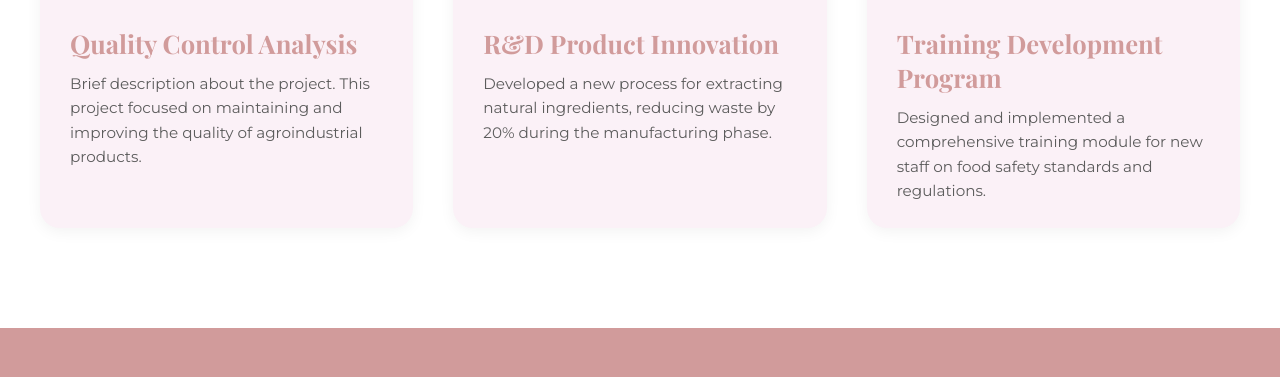
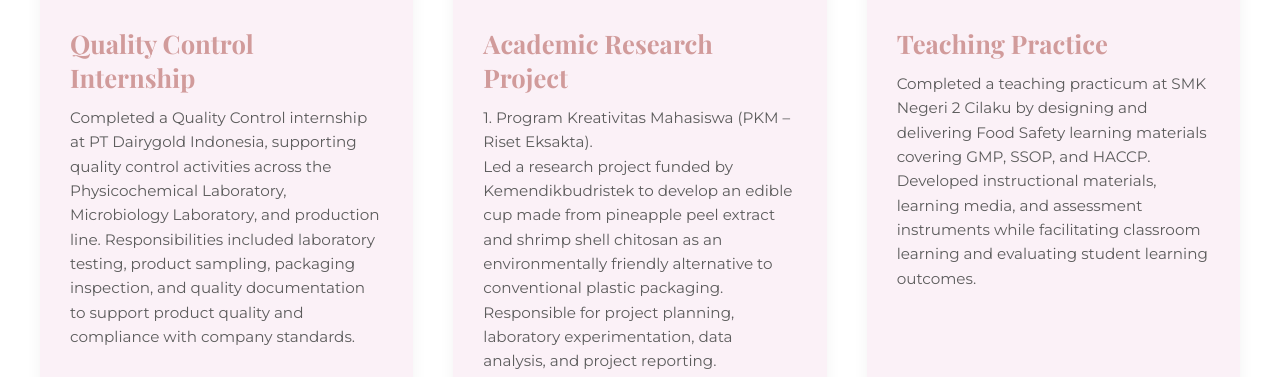
Before and after one commit to poojabunga/poojabunga.github.io, a plain HTML site: page index.html in a window 1280 px wide. Shown: the part 1267-1644 px from the top of the page. Drawn offline with nearby package versions, Linux system fonts and the light colour scheme.

Commit message:
Update index.html

```diff
--- a/index.html
+++ b/index.html
@@ -410,8 +410,8 @@
             <div class="portfolio-card">
                 <img src="porto.jpg" alt="Project 1">
                 <div class="portfolio-content">
-                    <h3><a href="portofolio/portfolio1/index.html">Quality Control Analysis</a></h3>
-                    <p>Brief description about the project. This project focused on maintaining and improving the quality of agroindustrial products.</p>
+                    <h3><a href="portofolio/portfolio1/index.html">Quality Control Internship</a></h3>
+                    <p>Completed a Quality Control internship at PT Dairygold Indonesia, supporting quality control activities across the Physicochemical Laboratory, Microbiology Laboratory, and production line. Responsibilities included laboratory testing, product sampling, packaging inspection, and quality documentation to support product quality and compliance with company standards.</p>
                 </div>
             </div>
 
@@ -419,8 +419,8 @@
             <div class="portfolio-card">
                 <img src="porto.jpg" alt="Project 2">
                 <div class="portfolio-content">
-                    <h3><a href="portofolio/portfolio2/index.html">R&D Product Innovation</a></h3>
-                    <p>Developed a new process for extracting natural ingredients, reducing waste by 20% during the manufacturing phase.</p>
+                    <h3><a href="portofolio/portfolio2/index.html">Academic Research Project</a></h3>
+                    <p> 1. Program Kreativitas Mahasiswa (PKM – Riset Eksakta). <br> Led a research project funded by Kemendikbudristek to develop an edible cup made from pineapple peel extract and shrimp shell chitosan as an environmentally friendly alternative to conventional plastic packaging. Responsible for project planning, laboratory experimentation, data analysis, and project reporting. <br> 2. Microbiology Research <br> Participated in a microbiological research project comparing microbial colony counts in white bread and whole wheat bread using the Total Plate Count (TPC) method. Contributed to laboratory analysis, data interpretation, and the preparation of a scientific publication. <br> 3. Bachelor’s Thesis <br> Designed and implemented an interactive learning model using the Teams Games Tournament (TGT) approach integrated with the Clash of Champions game to enhance students' cognitive learning outcomes and participation in the Good Manufacturing Practice (GMP) material.</p>
                 </div>
             </div>
 
@@ -428,8 +428,8 @@
             <div class="portfolio-card">
                 <img src="porto.jpg" alt="Project 3">
                 <div class="portfolio-content">
-                    <h3><a href="portofolio/portfolio3/index.html">Training Development Program</a></h3>
-                    <p>Designed and implemented a comprehensive training module for new staff on food safety standards and regulations.</p>
+                    <h3><a href="portofolio/portfolio3/index.html">Teaching Practice</a></h3>
+                    <p>Completed a teaching practicum at SMK Negeri 2 Cilaku by designing and delivering Food Safety learning materials covering GMP, SSOP, and HACCP. Developed instructional materials, learning media, and assessment instruments while facilitating classroom learning and evaluating student learning outcomes.</p>
                 </div>
             </div>
 
```
